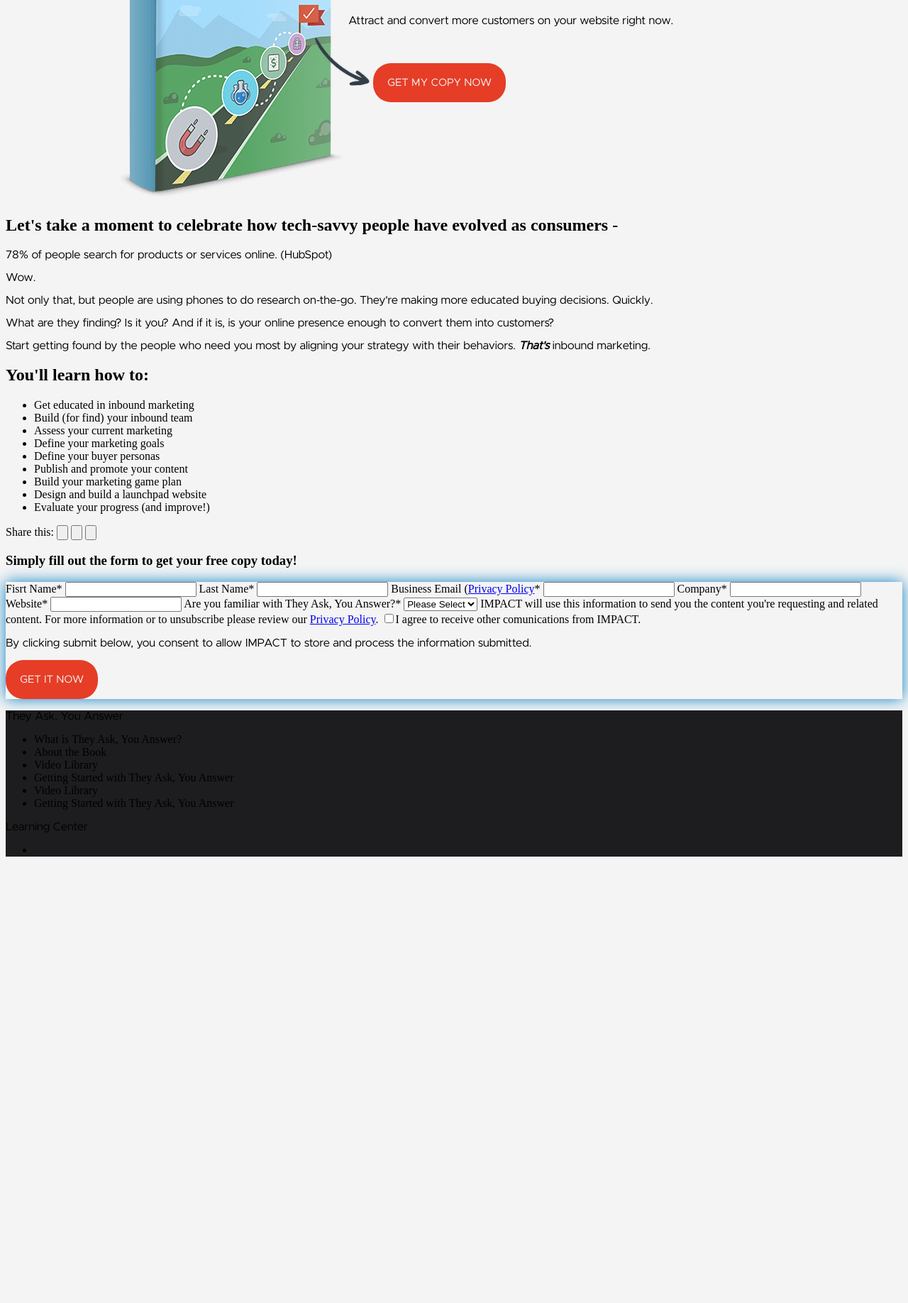
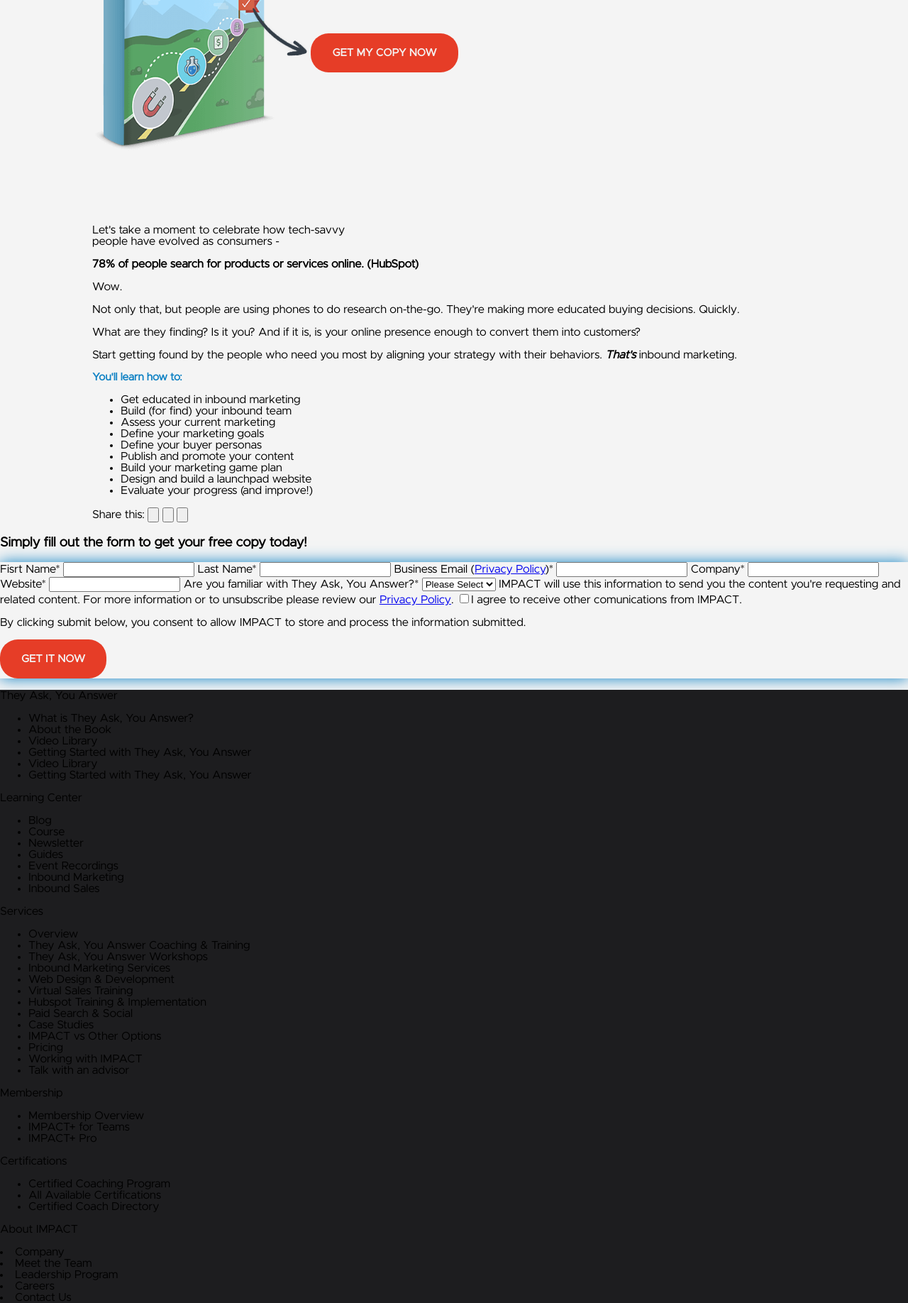
Before and after one commit to catheali/Av-Mod2, a plain HTML site: page index.html in a window 1280 px wide. Shown: the part 342-2178 px from the top of the page at 71% size. Before the commit the page ends 1549 px from the top, so only its background shows below. Drawn offline with Linux system fonts and the light colour scheme.

Commit message:
Inserindo informações do footer

```diff
--- a/css/style.css
+++ b/css/style.css
@@ -1,18 +1,17 @@
-/* * {
-    box-sizing: border-box;
-} */
 html,body{
     height: 100%;
     min-height: 100vh;
     padding-top: 10px;
+    margin: 0;
     background-color: #f4f4f4;
+    font-family:Metropolis;
 }
 @font-face {
     font-family: Metropolis;
     src: url(../font/Metropolis-Regular.otf);
 }
 .logo{
-    width: 8rem;
+    width: 100px;
     text-align: left;
     padding: 10px;
 }
@@ -21,7 +20,6 @@ html,body{
     font-size: 10px;
 }
 td:last-child{
-    height: 50px;
     padding: 10px;
     border-left: 1px solid #aea9a8;
     text-align: left;
@@ -29,13 +27,13 @@ td:last-child{
 .get-button{
     border-style: none;
     border-radius: 25px;
-    padding: 20px;
+    padding: 20px 30px;
     font-family: Metropolis;
     font-size: 15px;
     background-color:#e63d27;
     color: #f4f4f4;
+    font-weight: bold;
 }
-
 .get-button:hover{
     background-color: #f4f4f4;
     color:#e63d27;
@@ -44,35 +42,53 @@ td:last-child{
 .blue{
     font-family: Metropolis;
     color: #1082c4;
-    font-size: 20px;
+    font-size: 15px;
+    font-weight: bold;
 }
 .container{
    display: table;
-   margin: auto;
+   margin-top: 50px;
+   margin-right: 130px;
+   margin-left: 130px;
    vertical-align: center;
+   background-color: #f4f4f4;
 }
 .imagem{
     display: table-cell;
     float:left;
  }
+ .ebook-img{
+    width:80%;
+ }
 .texto{
     display: table-cell;
     float: right;
+    padding-top: 20px;
 }
 .arrow{
-    padding-top: 50px;
-    margin: -50px;
+    padding-top: 130px;
+    margin: -105px;
 }
-
-p{
+.mais-p{
+    font-weight: bold;
     font-family: Metropolis;
 }
+.section-container{
+    display: flexbox;
+    padding-top: 100px;
+    margin-right: 130px;
+    margin-left: 130px;
+    vertical-align: center;
+    background-color: #f4f4f4;
+ }
 
-h1{
-    font-family: Metropolis;
-    font-size: 65px;
-}
+ /* input{
+    display: block;
+    margin:auto;
+    width: 300px;
+ } */
 .box-shadow{        /*sombra do formulario*/
+
 
     box-shadow: 0 0 20px 0  #1082c4 ;
 
--- a/index.html
+++ b/index.html
@@ -23,31 +23,29 @@
     </header>
         <div class="container">
             <div class="imagem">
-            <img src="imgs/beginners-guide-inbound.png" alt="ebook image">
+                <img class="ebook-img" src="imgs/beginners-guide-inbound.png" alt="ebook image">
             </div>
             <div class="texto" >
-            <p class="blue"><strong>FREE GUIDE:</strong></p>
-            <h1> The Beginner's Guide <br> to Inbound Marketing</h1>
-            <p>Attract and convert more customers on your website right now.</p>
-           <div class="arrow">
-            <img src="imgs/arrow-pointing.png">
-            <button class="get-button">GET MY COPY NOW</button>
+                <h2 class="blue">FREE GUIDE:</h2>
+                <h1> The Beginner's Guide <br> to Inbound Marketing</h1>
+                <p class="mais-p" >Attract and convert more customers on your website right now.</p>
+                <div class="arrow">
+                    <img src="imgs/arrow-pointing.png">
+                    <button class="get-button">GET MY COPY NOW</button>
+                </div>
            </div>
         </div>
-
-        </div>
-
-        <section>
-            <div>
-                <h2>  Let's take a moment to celebrate how tech-savvy people have evolved as consumers - </h2>
-                <p> 78% of people search for products or services online. (HubSpot)</p>
+        <section class="section-container">
+            <div class="texto-dois" >
+                <span> Let's take a moment to celebrate how tech-savvy <br> people have evolved as consumers - </span>
+                <p><strong>78% of people search for products or services online. (HubSpot)</strong></p>
                 <p>Wow.</p>
                 <p>Not only that, but people are using phones to do research on-the-go. They're making more educated buying decisions. Quickly. </p>
                 <p>What are they finding? Is it you? And if it is, is your online presence enough to convert them into customers? </p>
                 <p>Start getting found by the people who need you most by aligning your strategy with their behaviors. <strong><i>That's</i></strong> inbound marketing.</p>
             </div>
             <div>
-                <h2>You'll learn how to:</h2>
+                <h2 class="blue">You'll learn how to:</h2>
                 <ul>
                     <li><i class="fa-solid fa-check"></i> Get educated in inbound marketing</li>
                     <li>Build (for find) your inbound team</li>
@@ -73,7 +71,7 @@
                     <Input id="" type="txt" required></Input>
                     <label for="">Last Name<span>*</span></label>
                     <Input id="" type="txt" required></Input>
-                    <label for="">Business Email (<a href="#">Privacy Policy</a></a><span>*</span></label>
+                    <label for="">Business Email (<a href="#">Privacy Policy</a></a>)<span>*</span></label>
                     <Input id="" type="email" required></Input>
                     <label for="">Company<span>*</span></label>
                     <Input id="" type="txt" required></Input>
@@ -81,9 +79,9 @@
                     <Input id="" type="url" required></Input>
                     <label for="yn">Are you familiar with They Ask, You Answer?<span>*</span></label>
                     <select class="" id="yn">
-                        <option value="AC">Please Select</option>
-                        <option value="AL">Yes</option>
-                        <option value="AP">No</option>
+                        <option value="select" selected="true" disabled="disabled">Please Select</option>
+                        <option value="yes">Yes</option>
+                        <option value="no">No</option>
                     </select>
                     <span>IMPACT will use this information to send you the content you're requesting and related content. For more information or to unsubscribe please review our <a href="#">Privacy Policy</a>.</span>
                     <input type="checkbox">I agree to receive other comunications from IMPACT.</input>
@@ -106,8 +104,48 @@
         </ul>
         <p>Learning Center</p>
         <ul>
-            <li></li>
+            <li>Blog</li>
+            <li>Course</li>
+            <li>Newsletter</li>
+            <li>Guides</li>
+            <li>Event Recordings</li>
+            <li>Inbound Marketing</li>
+            <li>Inbound Sales</li>
         </ul>
+        <p>Services</p>
+        <ul>
+            <li>Overview</li>
+            <li>They Ask, You Answer Coaching & Training</li>
+            <li>They Ask, You Answer Workshops</li>
+            <li>Inbound Marketing Services</li>
+            <li>Web Design & Development</li>
+            <li>Virtual Sales Training</li>
+            <li>Hubspot Training & Implementation</li>
+            <li>Paid Search & Social</li>
+            <li>Case Studies</li>
+            <li>IMPACT vs Other Options</li>
+            <li>Pricing</li>
+            <li>Working with IMPACT</li>
+            <li>Talk with an advisor</li>
+        </ul>
+        <p>Membership</p>
+        <ul>
+            <li>Membership Overview</li>
+            <li>IMPACT+ for Teams</li>
+            <li>IMPACT+ Pro</li>
+        </ul>
+        <p>Certifications</p>
+        <ul>
+            <li>Certified Coaching Program</li>
+            <li>All Available Certifications</li>
+            <li>Certified Coach Directory</li>
+        </ul>
+        <p>About IMPACT</p>
+        <li>Company</li>
+        <li>Meet the Team</li>
+        <li>Leadership Program</li>
+        <li>Careers</li>
+        <li>Contact Us</li>
 
     </footer>
 
```
